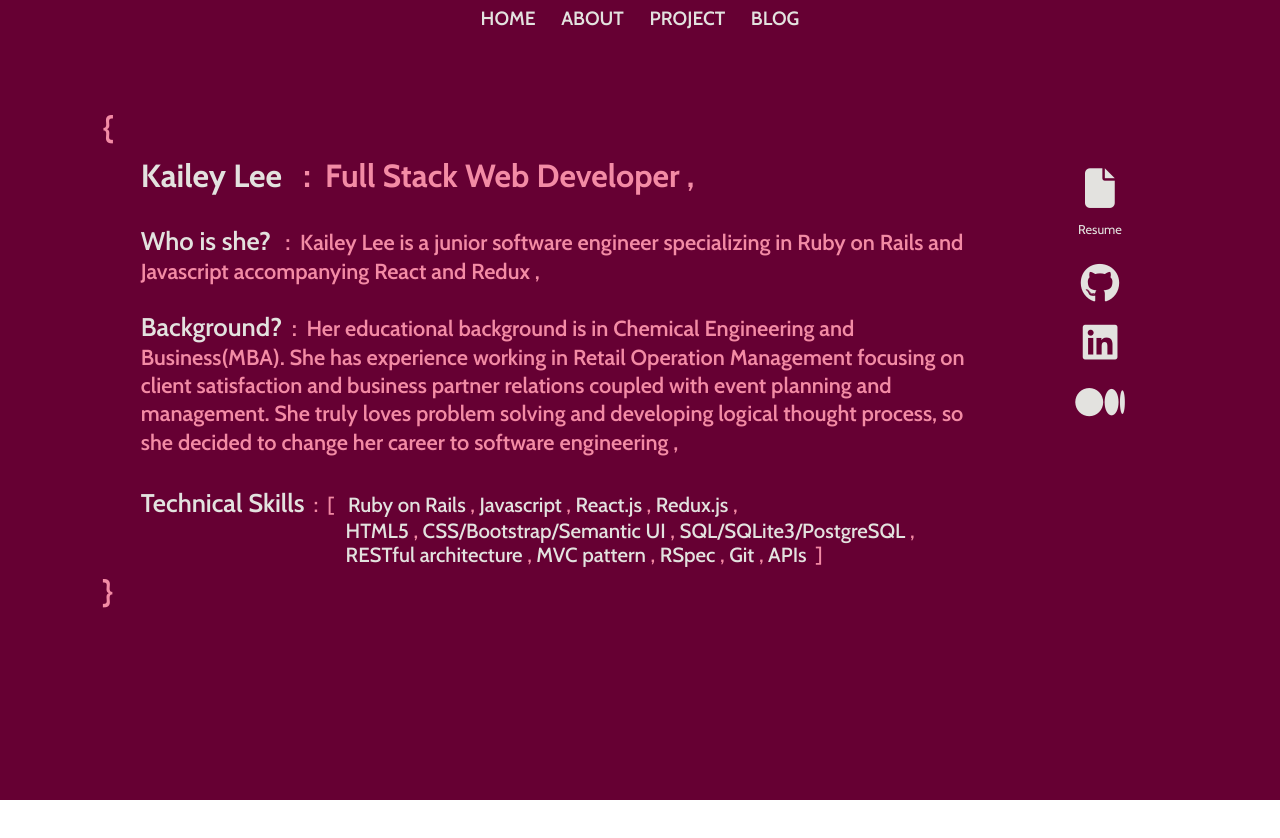
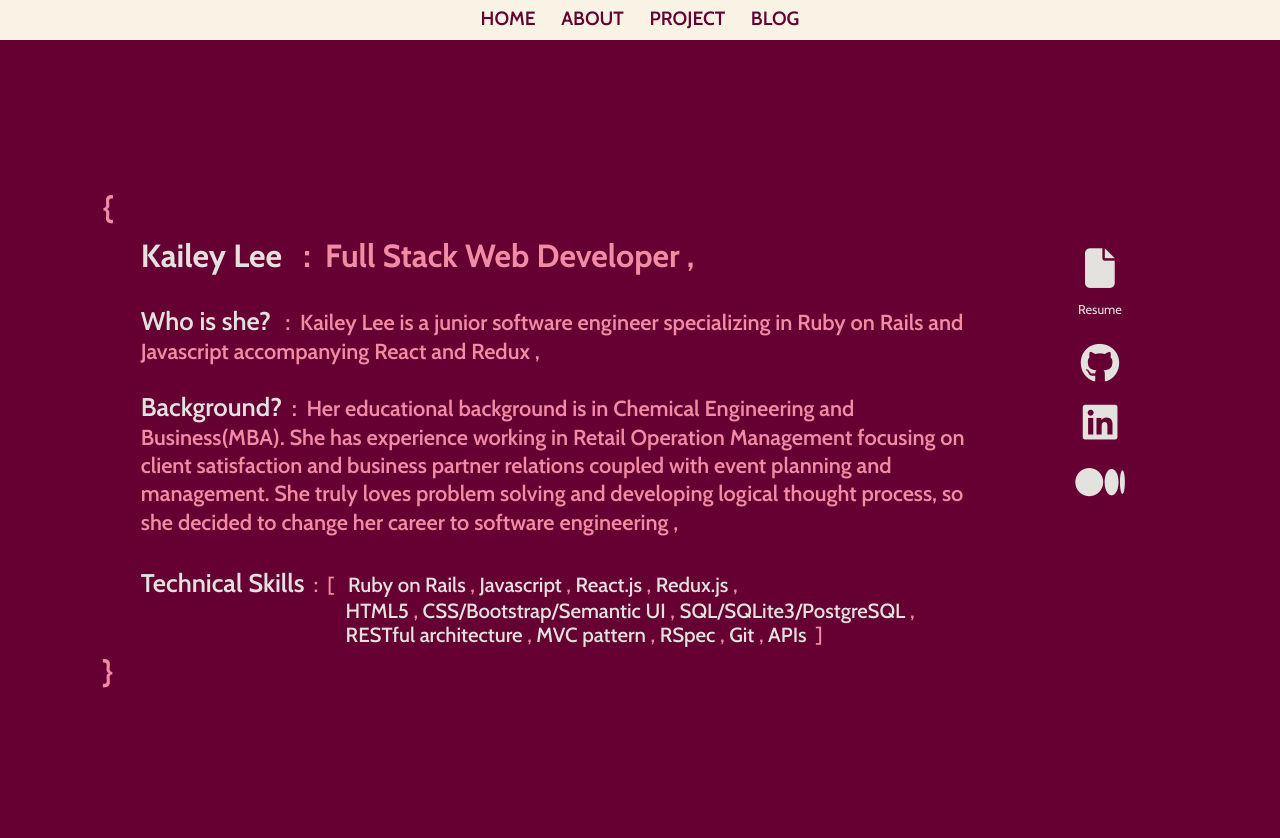
Before and after one commit to kailey16/kailey16.github.io, a React (Create React App) app: page /aboutme in a window 1280 px wide. Before the commit the page ends 800 px from the top, so only its background shows below. Built offline with nearby package versions, Linux system fonts and the light colour scheme; a web font is replaced by a local one.

Commit message:
navar position unfixed

```diff
--- a/src/AboutMe/AboutMe.js
+++ b/src/AboutMe/AboutMe.js
@@ -1,11 +1,9 @@
 import React from 'react'
 import '../style/AboutMe.css'
-import Navbar from '../Navbar'
 
 const AboutMe = () => {
   return (
     <div id="aboutme">
-      <Navbar color="#e3e2df"/>
       <div className="bio">
         <p className="bioName">{`{`}</p>
         <p className="bioLine bioName">
--- a/src/App.js
+++ b/src/App.js
@@ -1,6 +1,7 @@
 import React from 'react';
 import './style/App.css';
 import { Route } from 'react-router-dom';
+import Navbar from './Navbar'
 import Home from './Home/Home'
 import AboutMe from './AboutMe/AboutMe'
 import Project from './Project/Project'
@@ -9,6 +10,7 @@ import Blog from './Blog/Blog'
 function App() {
   return (
     <div id="app">
+      <Navbar />
       <Route exact path='/' component={Home} />
       <Route exact path='/aboutme' component={AboutMe} />
       <Route exact path='/project' component={Project} />
--- a/src/Home/Home.js
+++ b/src/Home/Home.js
@@ -2,12 +2,10 @@ import React from 'react'
 import '../style/Home.css'
 import HomeText from './HomeText'
 import MainVideo from '../media/mainvideo.mp4'
-import Navbar from '../Navbar'
 
 const Home = () => {
   return (
     <div id="home">
-      <Navbar color="#660033"/>
       <video id='homeVideo' autoPlay loop muted>
         <source src={MainVideo} type='video/mp4' />
       </video>
--- a/src/Navbar.js
+++ b/src/Navbar.js
@@ -1,13 +1,13 @@
 import React from 'react'
 import { Link } from 'react-router-dom'
 
-const Navbar = (props) => {
+const Navbar = () => {
   return (
     <div id="navbar" className="nav justify-content-center">
-      <Link className="navOption nav-link" to="/" style={{color: props.color}}>HOME</Link>
-      <Link className="navOption nav-link" to="/aboutme" style={{color: props.color}}>ABOUT</Link>
-      <Link className="navOption nav-link" to="/project" style={{color: props.color}}>PROJECT</Link>
-      <Link className="navOption nav-link" to="/blog" style={{color: props.color}}>BLOG</Link>
+      <Link className="navOption nav-link" to="/">HOME</Link>
+      <Link className="navOption nav-link" to="/aboutme">ABOUT</Link>
+      <Link className="navOption nav-link" to="/project">PROJECT</Link>
+      <Link className="navOption nav-link" to="/blog">BLOG</Link>
     </div>
   )
 }
--- a/src/Project/Project.js
+++ b/src/Project/Project.js
@@ -1,12 +1,10 @@
 import React from 'react'
-import Navbar from '../Navbar'
 import '../style/Project.css'
 import Preview from './Preview'
 
 const Project = () => {
   return (
     <div id="project">
-      <Navbar color="#660033" />
       <div id="projectCon">
         <Preview title="SpaceVoyager" src={require('../media/SpaceVoyager/SVmain.png')} />
         <Preview title="Movie Hangout" src={require('../media/MovieHangout/MHmain.png')} />
--- a/src/style/AboutMe.css
+++ b/src/style/AboutMe.css
@@ -3,12 +3,13 @@
   color: #f38ba5;
   width: 100vw;
   height: 100vh;
-  position: fixed;
   z-index: -1;
 
   display: grid;
   grid-template-columns: 80vw 20vw;
+  grid-template-rows: 5vh 95vh;
   grid-template-areas:
+    "nav nav"
     "bio icons";
 }
 
--- a/src/style/App.css
+++ b/src/style/App.css
@@ -36,11 +36,12 @@ body {
   padding-top: 0.5vh;
   width: 100vw;
   text-align: center;
-  position: fixed;
+  background-color: #f8f3e4;
 }
 
 .navOption {
   font-weight: 600;
   font-size: 1.5vw;
   padding: 0 1vw 0 1vw;
+  color: #660033;
 }
--- a/src/style/Project.css
+++ b/src/style/Project.css
@@ -2,16 +2,17 @@
   background-color: #e3e2df;
   width: 100vw;
   height: auto;
-  position: fixed;
 }
 
 #projectCon {
-  margin: 10vh 5vw 0 5vw;
+  width: 100vw;
+  height: auto;
+  padding: 10vh 5vw 0 5vw;
   display: grid;
   grid-template-columns: 43vw 43vw;
   grid-column-gap: 4vw;
-  grid-template-areas:
-    "prj prj";
+  grid-template-rows: 50vh 50vh;
+  grid-row-gap: 5vh;
 }
 
 .preview {
```
